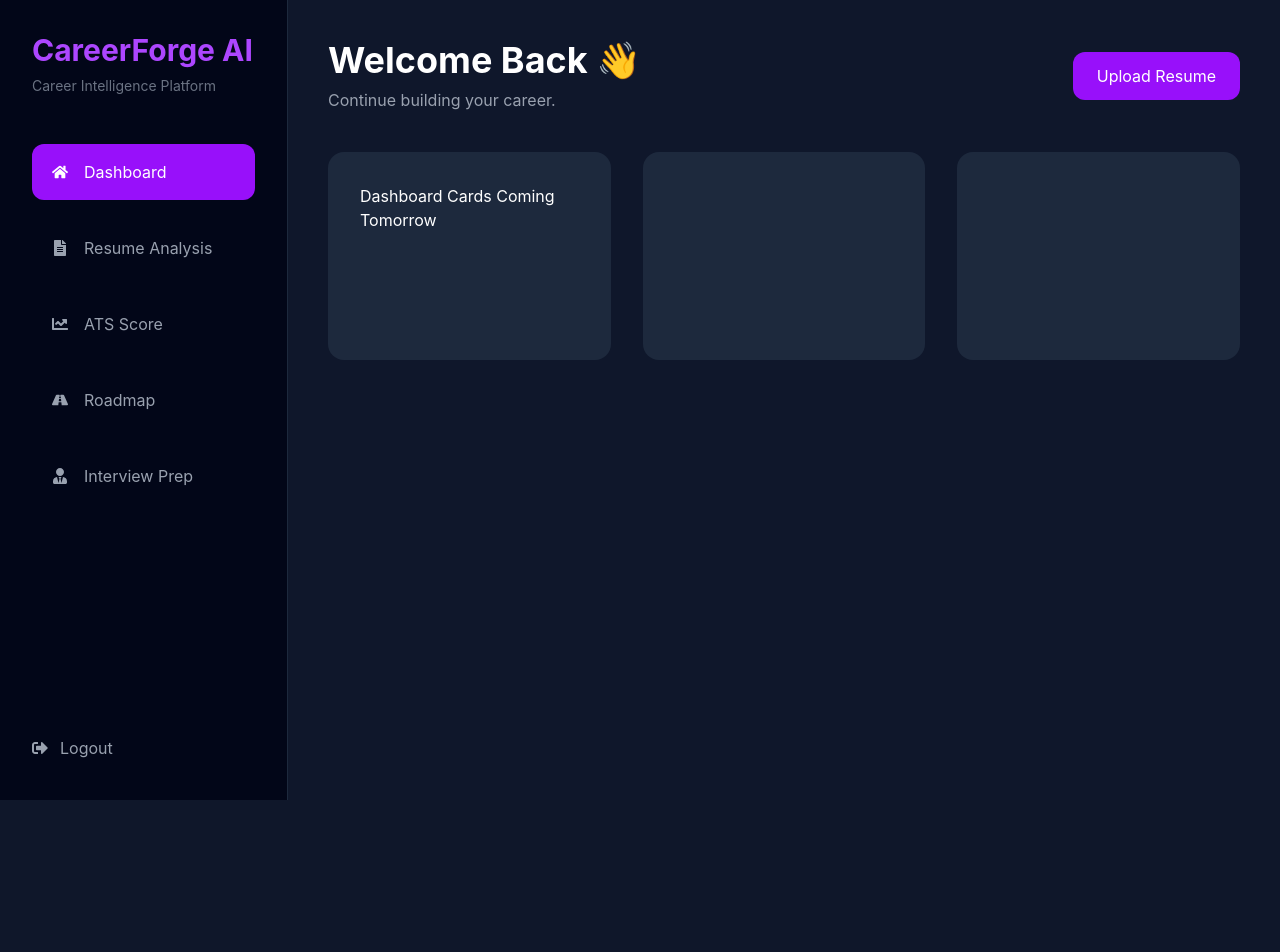
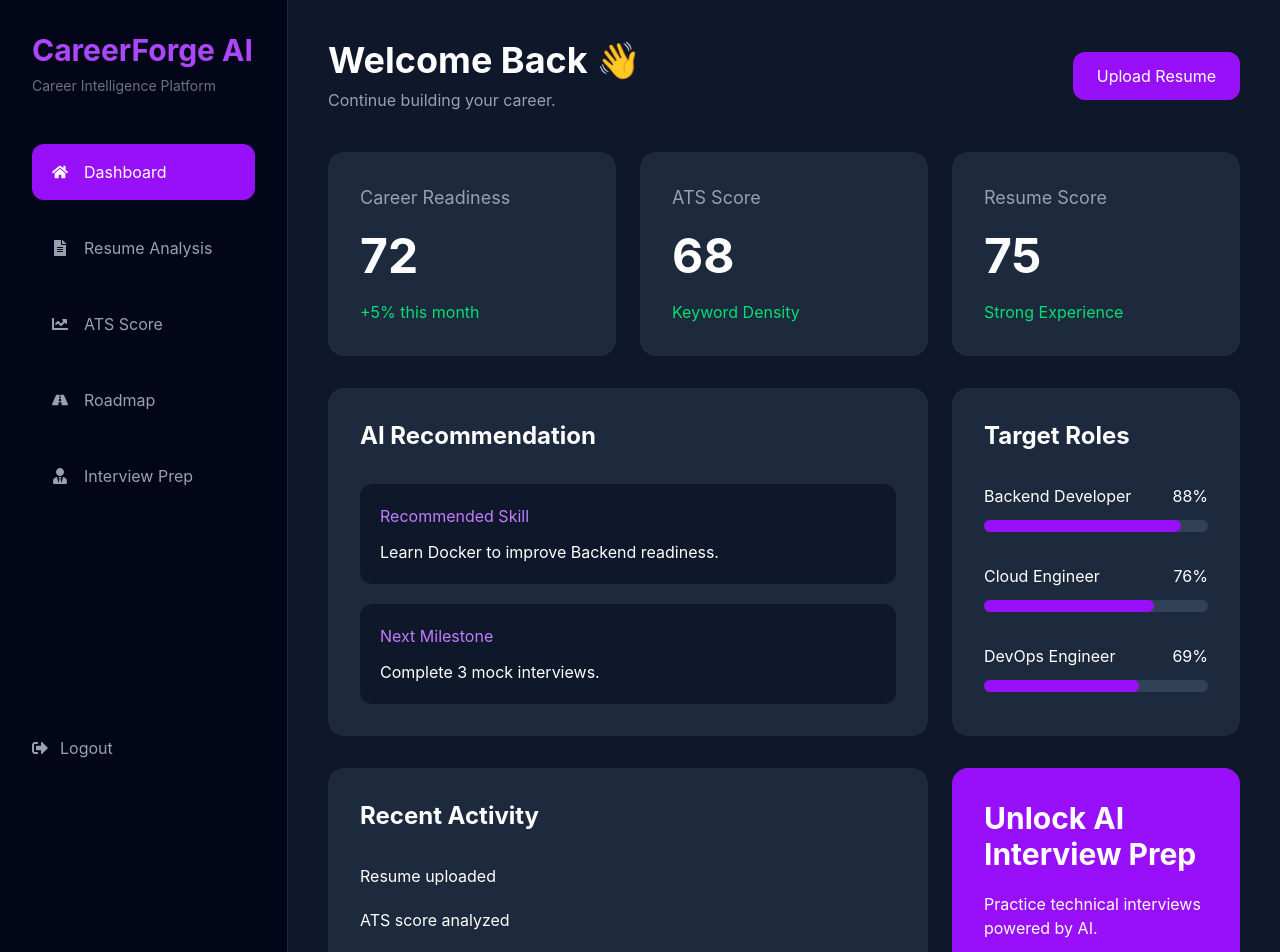
Before and after one commit to Netal-Agarwal/CareerForge-AI, a React app in the folder frontend/: page /dashboard in a window 1280 px wide. Shown: the top 952 px of the page. Before the commit the page ends 800 px from the top, so only its background shows below. Built offline with nearby package versions, Linux system fonts and the light colour scheme; the HTML template or start-up script is replaced by a standard one.

Commit message:
Week 7 Day 7: Complete professional dashboard UI

```diff
--- /dev/null
+++ b/frontend/src/components/AnalyticsCard.jsx
@@ -0,0 +1,35 @@
+function AnalyticsCard({
+    title,
+    value,
+    subtitle
+}){
+
+    return(
+
+        <div className="bg-slate-800 rounded-2xl p-8">
+
+            <h3 className="text-gray-400 text-lg">
+
+                {title}
+
+            </h3>
+
+            <h1 className="text-5xl font-bold mt-5">
+
+                {value}
+
+            </h1>
+
+            <p className="text-green-400 mt-5">
+
+                {subtitle}
+
+            </p>
+
+        </div>
+
+    )
+
+}
+
+export default AnalyticsCard;
--- /dev/null
+++ b/frontend/src/components/RecentActivity.jsx
@@ -0,0 +1,41 @@
+function RecentActivity(){
+
+    return(
+
+        <div className="bg-slate-800 rounded-2xl p-8">
+
+            <h2 className="text-2xl font-bold">
+
+                Recent Activity
+
+            </h2>
+
+            <ul className="mt-8 space-y-5">
+
+                <li>
+
+                    Resume uploaded
+
+                </li>
+
+                <li>
+
+                    ATS score analyzed
+
+                </li>
+
+                <li>
+
+                    Career roadmap generated
+
+                </li>
+
+            </ul>
+
+        </div>
+
+    )
+
+}
+
+export default RecentActivity;
--- /dev/null
+++ b/frontend/src/components/RecommendationCard.jsx
@@ -0,0 +1,55 @@
+function RecommendationCard(){
+
+    return(
+
+        <div className="bg-slate-800 rounded-2xl p-8">
+
+            <h2 className="text-2xl font-bold">
+
+                AI Recommendation
+
+            </h2>
+
+            <div className="mt-8">
+
+                <div className="bg-slate-900 rounded-xl p-5">
+
+                    <h3 className="text-purple-400">
+
+                        Recommended Skill
+
+                    </h3>
+
+                    <p className="mt-3">
+
+                        Learn Docker to improve Backend readiness.
+
+                    </p>
+
+                </div>
+
+                <div className="bg-slate-900 rounded-xl p-5 mt-5">
+
+                    <h3 className="text-purple-400">
+
+                        Next Milestone
+
+                    </h3>
+
+                    <p className="mt-3">
+
+                        Complete 3 mock interviews.
+
+                    </p>
+
+                </div>
+
+            </div>
+
+        </div>
+
+    )
+
+}
+
+export default RecommendationCard;
--- /dev/null
+++ b/frontend/src/components/TargetRoles.jsx
@@ -0,0 +1,84 @@
+function TargetRoles(){
+
+    const roles=[
+
+        {
+            name:"Backend Developer",
+            score:88
+        },
+
+        {
+            name:"Cloud Engineer",
+            score:76
+        },
+
+        {
+            name:"DevOps Engineer",
+            score:69
+        }
+
+    ]
+
+    return(
+
+        <div className="bg-slate-800 rounded-2xl p-8">
+
+            <h2 className="text-2xl font-bold">
+
+                Target Roles
+
+            </h2>
+
+            {
+
+                roles.map(role=>(
+
+                    <div
+                    key={role.name}
+                    className="mt-8">
+
+                        <div className="flex justify-between">
+
+                            <span>
+
+                                {role.name}
+
+                            </span>
+
+                            <span>
+
+                                {role.score}%
+
+                            </span>
+
+                        </div>
+
+                        <div className="bg-slate-700 h-3 rounded-full mt-3">
+
+                            <div
+
+                            className="bg-purple-600 h-3 rounded-full"
+
+                            style={{
+
+                                width:`${role.score}%`
+
+                            }}
+
+                            />
+
+                        </div>
+
+                    </div>
+
+                ))
+
+            }
+
+        </div>
+
+    )
+
+}
+
+export default TargetRoles;
--- a/frontend/src/pages/Dashboard.jsx
+++ b/frontend/src/pages/Dashboard.jsx
@@ -1,23 +1,92 @@
 import DashboardLayout from "../components/DashboardLayout";
 
-function Dashboard() {
-  return (
-    <DashboardLayout>
+import AnalyticsCard from "../components/AnalyticsCard";
+import RecommendationCard from "../components/RecommendationCard";
+import TargetRoles from "../components/TargetRoles";
+import RecentActivity from "../components/RecentActivity";
 
-      <div className="grid grid-cols-3 gap-8">
+function Dashboard(){
 
-        <div className="bg-slate-800 rounded-2xl p-8 h-52">
-          Dashboard Cards Coming Tomorrow
-        </div>
+    return(
 
-        <div className="bg-slate-800 rounded-2xl p-8 h-52" />
+        <DashboardLayout>
 
-        <div className="bg-slate-800 rounded-2xl p-8 h-52" />
+            <div className="grid grid-cols-3 gap-6">
 
-      </div>
+                <AnalyticsCard
 
-    </DashboardLayout>
-  );
+                title="Career Readiness"
+
+                value="72"
+
+                subtitle="+5% this month"
+
+                />
+
+                <AnalyticsCard
+
+                title="ATS Score"
+
+                value="68"
+
+                subtitle="Keyword Density"
+
+                />
+
+                <AnalyticsCard
+
+                title="Resume Score"
+
+                value="75"
+
+                subtitle="Strong Experience"
+
+                />
+
+            </div>
+
+            <div className="grid grid-cols-3 gap-6 mt-8">
+
+                <div className="col-span-2">
+
+                    <RecommendationCard/>
+
+                </div>
+
+                <TargetRoles/>
+
+            </div>
+
+            <div className="grid grid-cols-3 gap-6 mt-8">
+
+                <div className="col-span-2">
+
+                    <RecentActivity/>
+
+                </div>
+
+                <div className="bg-purple-600 rounded-2xl p-8">
+
+                    <h2 className="text-3xl font-bold">
+
+                        Unlock AI Interview Prep
+
+                    </h2>
+
+                    <p className="mt-5">
+
+                        Practice technical interviews powered by AI.
+
+                    </p>
+
+                </div>
+
+            </div>
+
+        </DashboardLayout>
+
+    )
+
 }
 
 export default Dashboard;
```
Also changed, not shown: 1 other file (tests, documents, lock files or other folders).
